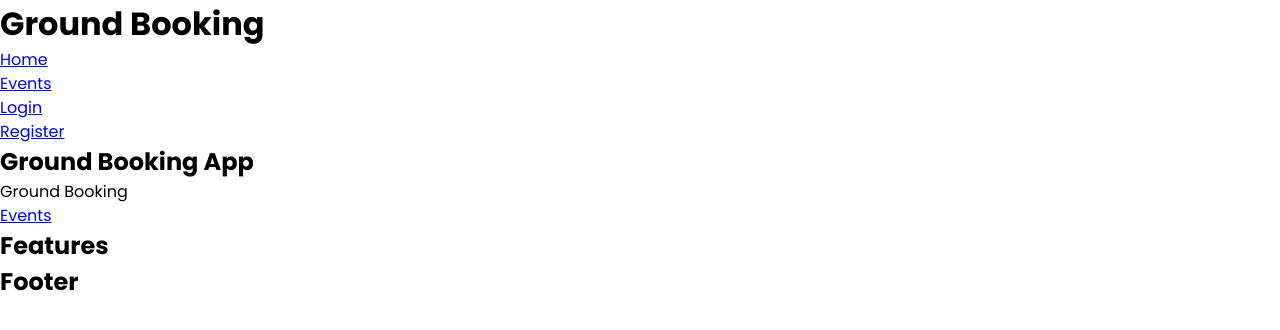
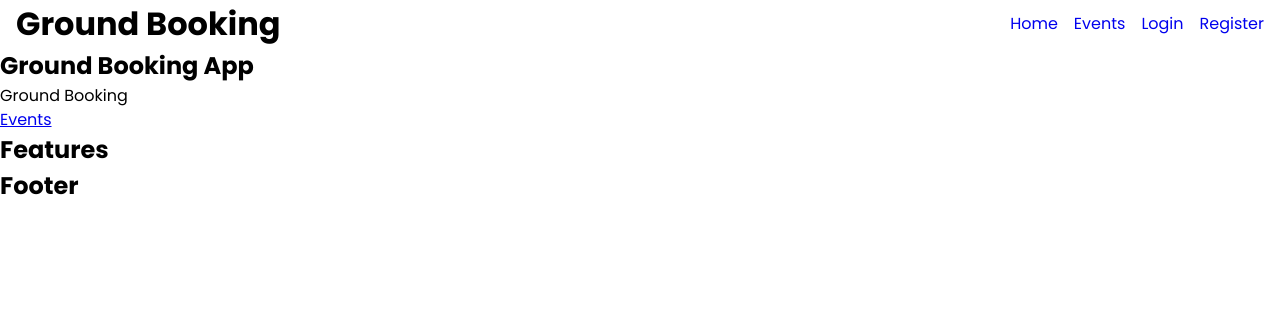
Before and after one commit to Suhaan-Bhandary/ground-booking-ui, a React (Vite) app: page / in a window 1280 px wide. Shown: the top 330 px of the page. Built offline with nearby package versions, Linux system fonts and the light colour scheme.

Commit message:
style: added css to header

```diff
--- a/src/components/Header/Header.module.css
+++ b/src/components/Header/Header.module.css
@@ -0,0 +1,21 @@
+.Header {
+  display: flex;
+  justify-content: space-between;
+  align-items: center;
+  padding-inline: 1rem;
+}
+
+.navLinks {
+  display: flex;
+  justify-content: center;
+  align-items: center;
+  gap: 1rem;
+}
+
+.navLinks li {
+  list-style: none;
+}
+
+.navLinks a {
+  text-decoration: none;
+}
--- a/src/components/Header/Header.tsx
+++ b/src/components/Header/Header.tsx
@@ -1,18 +1,19 @@
 import { Link } from "react-router-dom";
 import { useAppSelector } from "../../hooks/redux";
 import Logout from "../Logout/Logout";
+import styles from "./Header.module.css";
 
 const Header = () => {
   const userData = useAppSelector((state) => state.userState.user);
   const isLoggedIn = userData ? true : false;
 
   return (
-    <header>
+    <header className={styles.Header}>
       <div>
         <h1>Ground Booking</h1>
       </div>
       <nav>
-        <ul>
+        <ul className={styles.navLinks}>
           <li>
             <Link to="/">Home</Link>
           </li>
```
